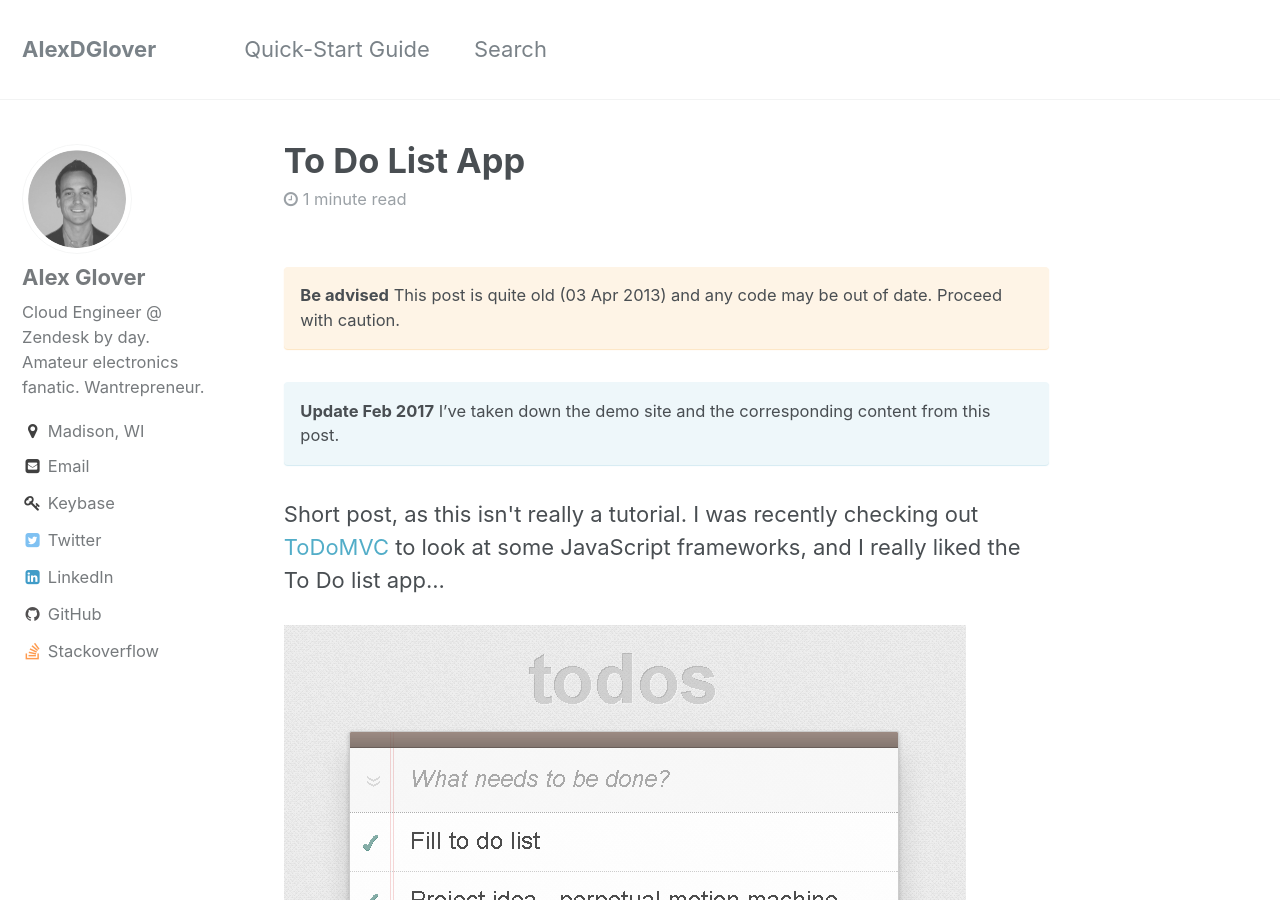
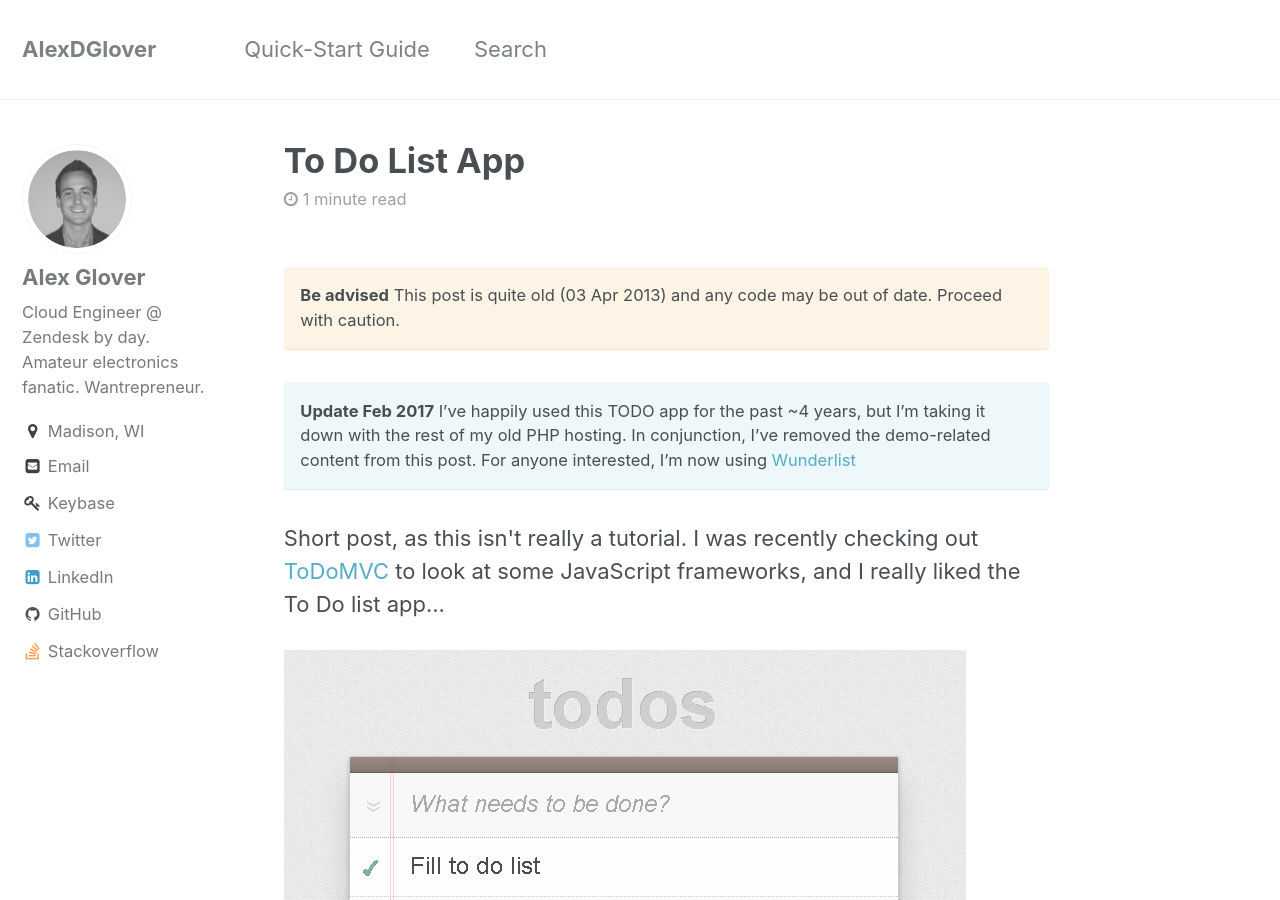
Before and after one commit to alexdglover/alexdglover.github.io, a Jekyll site: the page built from _posts/2013-04-03-to-do-list-app.md, in a window 1280 px wide and 900 px high. Built offline with Jekyll 4.4.1, drawn with Linux system fonts in a browser that asks for light colours; comment, search, counter and statistics services are not loaded.

Commit message:
updates info notice

```diff
--- a/_posts/2013-04-03-to-do-list-app.md
+++ b/_posts/2013-04-03-to-do-list-app.md
@@ -15,7 +15,7 @@ tags:
 **Be advised** This post is quite old ({{ page.date | date_to_string }}) and any code may be out of date. Proceed with caution.
 {: .notice--warning}
 
-**Update Feb 2017** I've taken down the demo site and the corresponding content from this post.
+**Update Feb 2017** I've happily used this TODO app for the past ~4 years, but I'm taking it down with the rest of my old PHP hosting. In conjunction, I've removed the demo-related content from this post. For anyone interested, I'm now using [Wunderlist](http://www.wunderlist.com/)
 {: .notice--info}
 
 <p>Short post, as this isn't really a tutorial. I was recently checking out <a href="http://todomvc.com/" target="_blank">ToDoMVC</a> to look at some JavaScript frameworks, and I really liked the To Do list app...</p>
```
